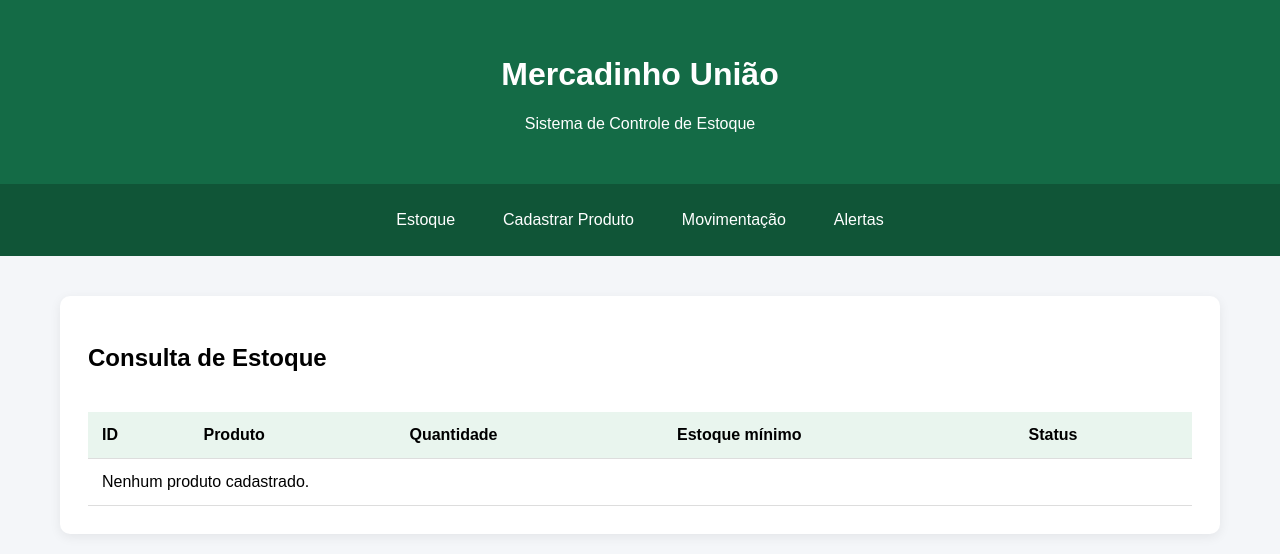
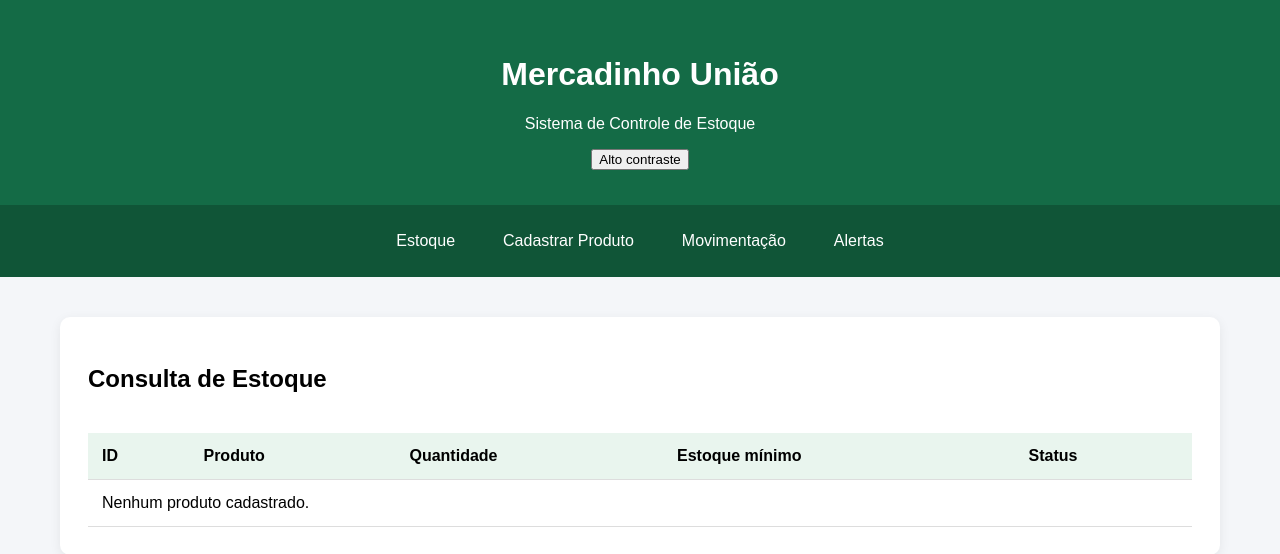
Before and after one commit to ProgIally/-mercadinho-uniao-estoque, a Flask app: page / in a window 1280 px wide. Shown: the top 554 px of the page. Run offline with Flask 3, Linux system fonts and the light colour scheme; data that the repository does not hold is empty.

Commit message:
feat: implementa modo de alto contraste para acessibilidade

```diff
--- a/static/css/style.css
+++ b/static/css/style.css
@@ -0,0 +1,40 @@
+body.alto-contraste {
+  background-color: #000 !important;
+  color: #fff !important;
+}
+
+body.alto-contraste
+  :is(
+    header,
+    nav,
+    main,
+    section,
+    article,
+    div,
+    form,
+    table,
+    th,
+    td,
+    input,
+    select,
+    textarea
+  ) {
+  background-color: #000 !important;
+  color: #fff !important;
+  border-color: #ffff00 !important;
+}
+
+body.alto-contraste a {
+  color: #ffff00 !important;
+}
+
+body.alto-contraste button {
+  background-color: #ffff00 !important;
+  color: #000 !important;
+  border: 2px solid #fff !important;
+}
+
+body.alto-contraste :focus-visible {
+  outline: 3px solid #ffff00 !important;
+  outline-offset: 3px;
+}
--- a/templates/base.html
+++ b/templates/base.html
@@ -4,7 +4,10 @@
     <meta charset="UTF-8" />
     <meta name="viewport" content="width=device-width, initial-scale=1.0" />
     <title>{% block title %}Mercadinho União{% endblock %}</title>
-
+    <link
+      rel="stylesheet"
+      href="{{ url_for('static', filename='css/style.css') }}"
+    />
     <style>
       * {
         box-sizing: border-box;
@@ -100,6 +103,16 @@
     <header>
       <h1>Mercadinho União</h1>
       <p>Sistema de Controle de Estoque</p>
+
+      <button
+        type="button"
+        id="botao-contraste"
+        aria-label="Ativar alto contraste"
+        aria-pressed="false"
+        onclick="alternarContraste()"
+      >
+        Alto contraste
+      </button>
     </header>
 
     <nav>
@@ -115,5 +128,34 @@
       <div class="mensagem {{ categoria }}">{{ mensagem }}</div>
       {% endfor %} {% endwith %} {% block content %}{% endblock %}
     </main>
+
+    <script>
+      function alternarContraste() {
+        const ativo = document.body.classList.toggle("alto-contraste");
+
+        localStorage.setItem("altoContraste", ativo ? "sim" : "nao");
+
+        atualizarBotao(ativo);
+      }
+
+      function atualizarBotao(ativo) {
+        const botao = document.getElementById("botao-contraste");
+
+        if (botao) {
+          botao.setAttribute("aria-pressed", String(ativo));
+          botao.setAttribute(
+            "aria-label",
+            ativo ? "Desativar alto contraste" : "Ativar alto contraste",
+          );
+        }
+      }
+
+      document.addEventListener("DOMContentLoaded", function () {
+        const ativo = localStorage.getItem("altoContraste") === "sim";
+
+        document.body.classList.toggle("alto-contraste", ativo);
+        atualizarBotao(ativo);
+      });
+    </script>
   </body>
 </html>
```
